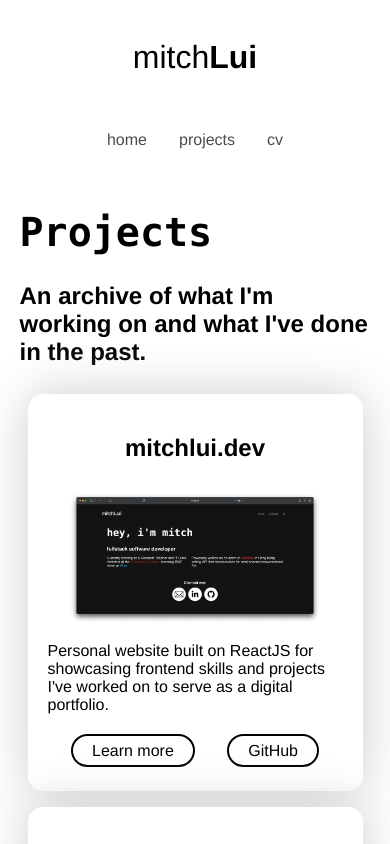
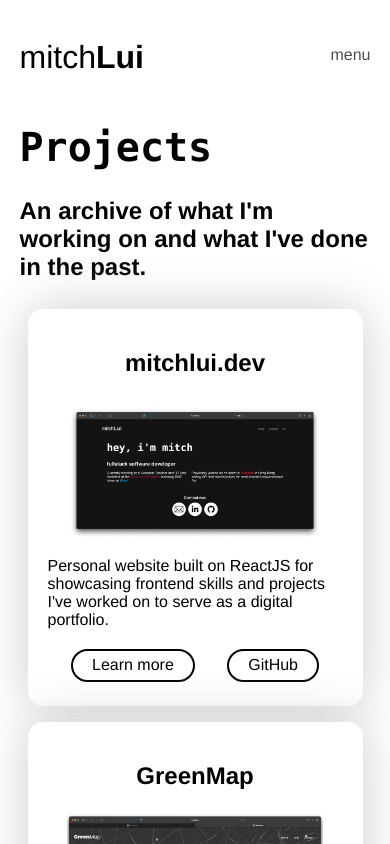
Before and after one commit to mitchLui/website, a React (Create React App) app in the folder client/: page /projects in a window 390 px wide. Shown: the top 844 px of the page. Built offline with nearby package versions, Linux system fonts and the light colour scheme.

Commit message:
mobile nav bar

```diff
--- a/client/src/components/NavBar/NavBar.js
+++ b/client/src/components/NavBar/NavBar.js
@@ -1,18 +1,77 @@
-import React from 'react';
+import { React, useEffect, useState} from 'react';
 import { Link } from "react-router-dom";
 import "./navbar.css";
 
-export const NavBar = () =>
-    <header className="navbar">
-        <Link to={"/"} className="logo-link"><Logo></Logo></Link>
-        <nav>
-            <ul>
-                <li><Link to={"/"}>home</Link></li>
-                <li><Link to={"/projects"}>projects</Link></li>
-                <li><Link to={"/cv.pdf"} target={"_blank"} rel={"noreferrer"}>cv</Link></li>
-            </ul>
-        </nav>
+const MOBILE = 768;
+
+export const NavBar = () => {
+    const [isMobileMenu, setIsMobileMenu] = useState(window.innerWidth < MOBILE);
+    const [isOpen, setIsOpen] = useState(false);
+
+    useEffect(() => {
+        const handleResize = () => {
+            if (window.innerWidth < MOBILE) {
+                setIsMobileMenu(true);
+            } else {
+                setIsMobileMenu(false);
+                setIsOpen(false);
+            }
+        };
+        window.addEventListener("resize", handleResize);
+    });
+
+    return (
+        <>
+        {!isMobileMenu &&  <DesktopNavBar />}
+        {isMobileMenu && <MobileNavBar isOpen={isOpen} setIsOpen={setIsOpen}/>}
+        </>
+    )
+}
+
+export const DesktopNavBar = () =>
+    <header className="navbar desktop">
+        <Link to={"/"} className="logo-link"><Logo /></Link>
+        <NavBarLinks/>
     </header>
+
+export const MobileNavBar = ({isOpen, setIsOpen}) =>
+    <header className="navbar mobile">
+        <div>
+            <Link to={"/"} className="logo-link"><Logo /></Link>
+            <div className="hamburger-menu-container" onClick={() => setIsOpen(!isOpen)}>
+                <HamburgerMenu isOpen={isOpen}/>
+            </div>
+        </div>
+        <div className={`mobile-menu ${isOpen ? "open" : "close"}`}>
+            <NavBarLinks onClick={() => setIsOpen(!isOpen)}/>
+        </div>
+    </header>
+
+export const HamburgerMenu = ({isOpen}) =>
+    <>
+    {
+        !isOpen &&
+        <>
+        menu
+        </>
+    }
+    {
+        isOpen &&
+        <>
+        close
+        </>
+    }
+    </>
+
+export const NavBarLinks = ({onClick}) =>
+    <nav>
+        <ul>
+            <li onClick={onClick}><Link to={"/"}>home</Link></li>
+            <li onClick={onClick}><Link to={"/projects"}>projects</Link></li>
+            <li><Link to={"/cv.pdf"} target={"_blank"} rel={"noreferrer"}>cv</Link></li>
+        </ul>
+    </nav>
+
 
 export const Logo = () =>
     <div className={"logo-container"}>
--- a/client/src/components/NavBar/navbar.css
+++ b/client/src/components/NavBar/navbar.css
@@ -1,11 +1,18 @@
 .navbar {
-    padding: 1.1rem 5%;
     display: flex;
-    justify-content: space-between;
     top: 0;
 }
 
-/* logo */
+ .desktop{
+    padding: 1.1rem 5%;
+    justify-content: space-between;
+}
+
+.mobile {
+    padding: 0.1rem 5%;
+}
+
+/* logo desktop */
 .logo {
     font-weight: normal;
 }
@@ -17,16 +24,43 @@
     font-weight: bold;
 }
 
+.mobile .logo-container{
+    float: left;
+}
 
-/* desktop navbar */
-nav ul {
-    padding: 0;
-    list-style: none;
+/* hamburger menu */
+.hamburger-menu-container{
+    cursor: pointer;
+    text-align: right;
+    padding-top: 1.75rem;
+    margin: auto;
+    opacity: 70%;
+    transition: all 0.2s ease-in-out;
 }
-nav ul li {
-    display: inline-block;
-    margin: 1.1rem 1rem;
+
+.hamburger-menu-container:hover{
+    opacity: 100%;
 }
+
+.hamburger-menu-line{
+    width: 30px;
+    height: 3px;
+    background-color: white;
+    margin: 5px;
+    border-radius: 10px;
+}
+
+.close-left{
+    margin: auto;
+    transform: rotate(45deg);
+}
+
+.close-right{
+    margin: auto;
+    transform: rotate(-45deg);
+}
+
+/* navbar */
 nav a {
     color: inherit;
     text-decoration: none;
@@ -36,6 +70,36 @@
 nav a:hover {
     opacity: 100%;
     transition: all 0.2s ease;
+}
+
+
+/* desktop navbar */
+.desktop nav ul {
+    padding: 0;
+    list-style: none;
+}
+.desktop nav ul li {
+    display: inline-block;
+    margin: 1.1rem 1rem;
+}
+
+/* mobile navbar */
+.mobile nav {
+    padding: 0;
+    z-index: 1;
+}
+.mobile nav ul {
+    padding: 0;
+    list-style: none;
+}
+.mobile nav ul li {
+    display: inline-block;
+    padding: 0.75rem 1rem;
+
+}
+
+.close{
+    display: none;
 }
 
 @media screen and (max-width: 768px) {
@@ -57,26 +121,8 @@
     }
 }
 
-/* animation -- TBD
-.hover-1 {
-    &:after {
-        content:'';
-        position: absolute;
-        width: 100%;
-        height: 3px;
-        bottom: 0;
-        left: 0;
-        background-color: @red;
-        transform: scaleX(0);
-        transform-origin: bottom right;
-        transition: transform 0.3s;
-    }
-
-    &:hover {
-        &:after {
-            transform-origin: bottom left;
-            transform: scaleX(1);
-        }
+@media (prefers-color-scheme: light) {
+    .hamburger-menu-line{
+        background-color: black;
     }
 }
-*/
```
